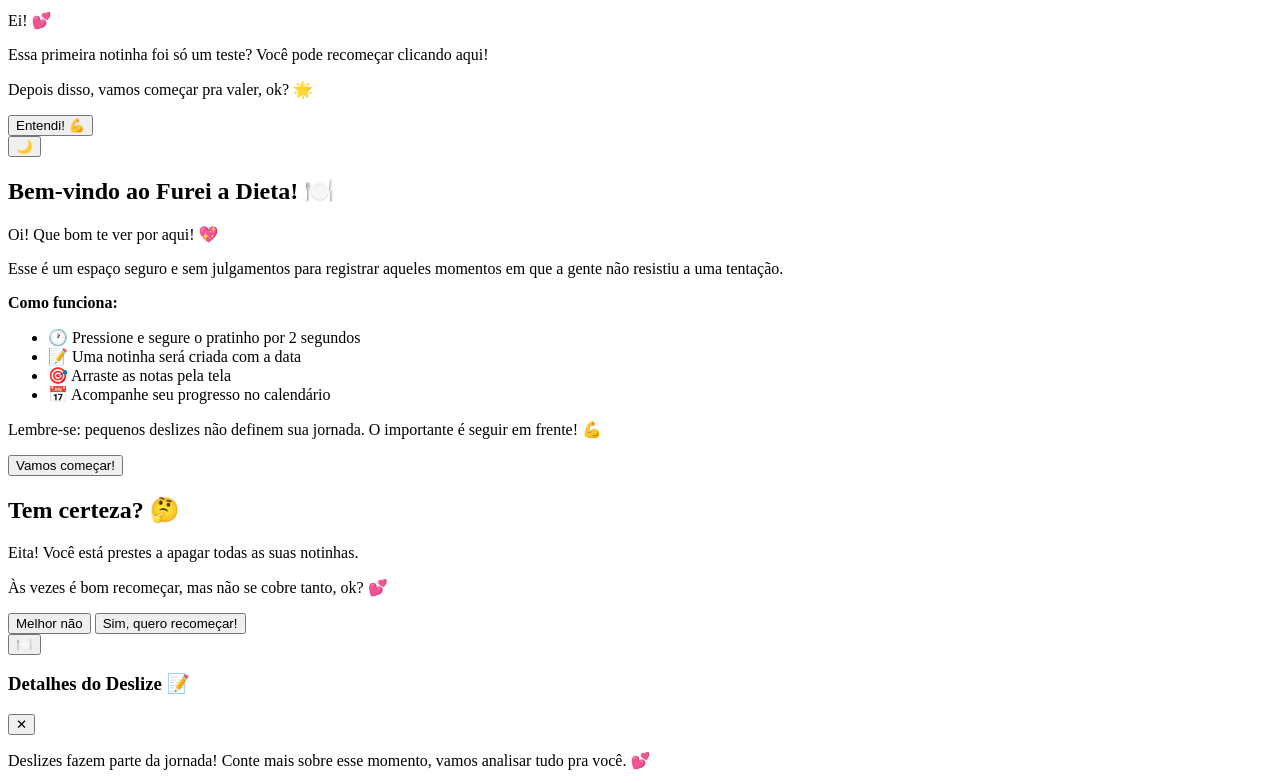
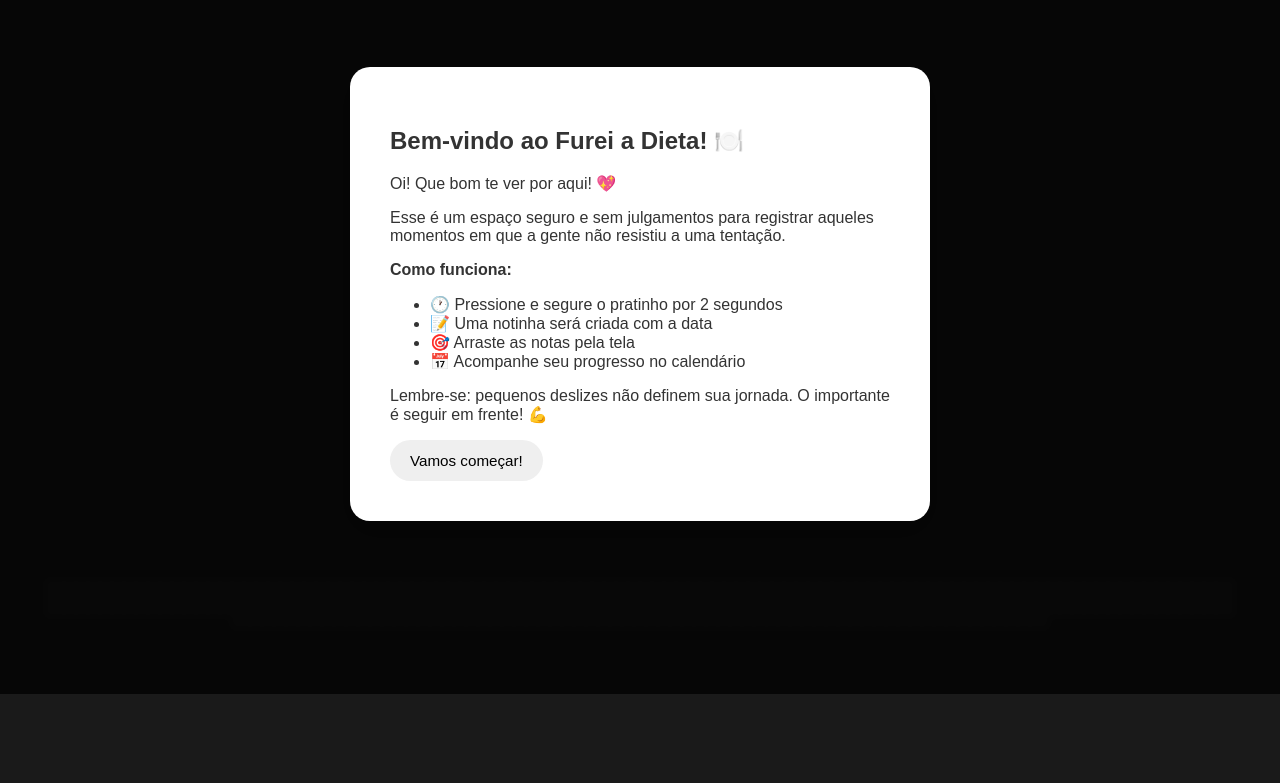
Before and after one commit to bolivaralencastro/furei-a-dieta, a plain HTML site: page index.html in a window 1280 px wide. Shown: the part 106-889 px from the top of the page. After the commit the page ends 800 px from the top, so only its background shows below. Drawn offline with Linux system fonts and the light colour scheme; the site is published under a folder, as on GitHub Pages, so addresses that start at the root find nothing.

Commit message:
fix: Ajusta caminhos dos arquivos para caminhos relativos

```diff
--- a/index.html
+++ b/index.html
@@ -4,7 +4,7 @@
     <meta charset="UTF-8">
     <meta name="viewport" content="width=device-width, initial-scale=1.0">
     <title>Furei a Dieta</title>
-    <link rel="stylesheet" href="/furei-a-dieta/styles.css">
+    <link rel="stylesheet" href="./styles.css">
     <link href="https://fonts.googleapis.com/css2?family=Montserrat:wght@500&display=swap" rel="stylesheet">
 </head>
 <body class="dark-mode">
@@ -104,6 +104,6 @@
         </div>
     </div>
 
-    <script src="/furei-a-dieta/script.js"></script>
+    <script src="./script.js"></script>
 </body>
 </html>
```
